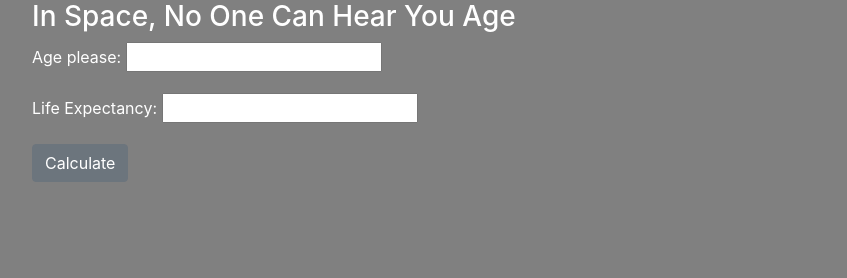
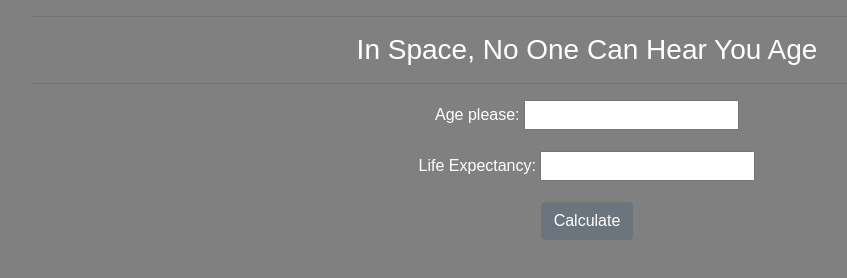
Before and after one commit to mtaylorpdx/age-calc, a website built with webpack: page src/index.html in a window 1280 px wide. Shown: the whole page, without its empty margins (53-900 px from the left). Built offline with nearby package versions, Linux system fonts and the light colour scheme.

Commit message:
add styles

```diff
--- a/src/index.html
+++ b/src/index.html
@@ -5,7 +5,9 @@
   </head>
   <body>
     <div class="container">
+      <hr>
       <h3>In Space, No One Can Hear You Age</h3>
+      <hr>
 
       <form id="form">
         <div class="form-group">
--- a/src/main.js
+++ b/src/main.js
@@ -9,7 +9,6 @@ $(document).ready(function() {
 
   $("#form").submit(function(event) {
     event.preventDefault();
-
     let age = parseInt($("#ageInput").val());
     let death = parseInt($("#lifetimeInput").val());
 
--- a/src/styles.css
+++ b/src/styles.css
@@ -1,7 +1,12 @@
 body {
   background-color: grey;
+  font-family: 'Arial Narrow Bold', sans-serif;
 }
 
 h3, #form {
   color: white;
+  display: flex;
+  justify-content:space-around;
+  flex-direction: column;
+  align-items:center;
 }
```
